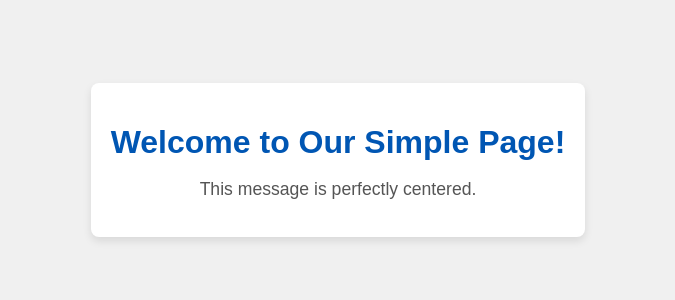
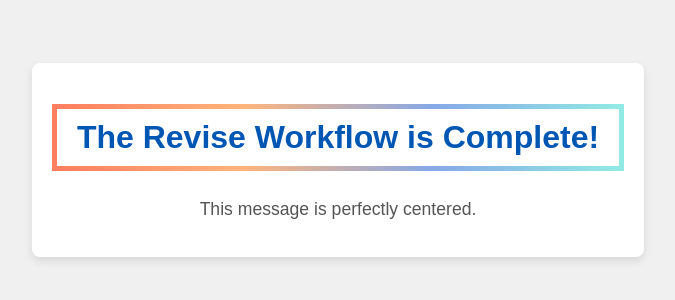
Before and after one commit to 23f3002759/my-complete-project-test1, a plain HTML site: page index.html in a window 1280 px wide. Shown: the part 240-540 px from the top of the page, without its empty margins (302-977 px from the left). Drawn offline with Linux system fonts and the light colour scheme.

Commit message:
feat: revise index.html

```diff
--- a/index.html
+++ b/index.html
@@ -27,6 +27,13 @@
         h1 {
             color: #0056b3;
             margin-bottom: 10px;
+            /* Added for colorful border */
+            padding: 10px 20px; /* Add padding inside the border */
+            border: 5px solid transparent; /* Required for border-image to work */
+            border-image: linear-gradient(to right, #ff7e5f, #feb47b, #86a8e7, #91eae4) 1;
+            display: inline-block; /* Ensures border wraps content and can be centered */
+            background-clip: padding-box; /* Ensures background doesn't extend under the border-image */
+            -webkit-background-clip: padding-box;
         }
 
         p {
@@ -37,7 +44,7 @@
 </head>
 <body>
     <div class="welcome-container">
-        <h1 id="welcomeMessage">Welcome to Our Simple Page!</h1>
+        <h1 id="welcomeMessage">The Revise Workflow is Complete!</h1>
         <p>This message is perfectly centered.</p>
     </div>
 
```
